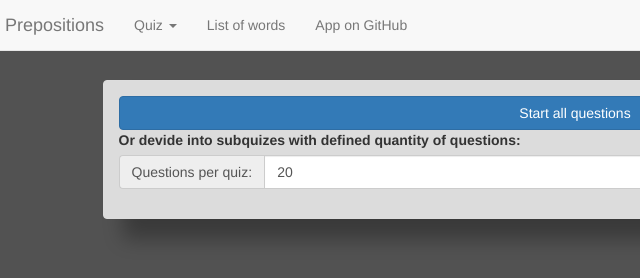
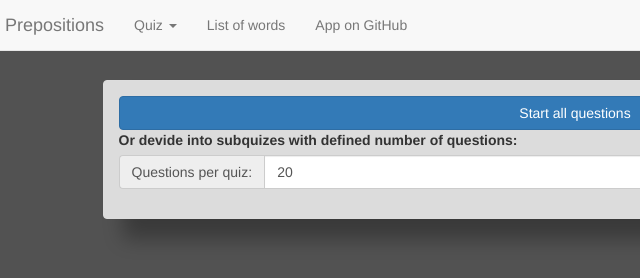
Before and after one commit to aigt/PrepositionQuizS, a plain HTML site: page start_me.html in a window 1280 px wide. Shown: the full height of the page, 65-705 px from the left. Drawn offline with Linux system fonts and the light colour scheme.

Commit message:
paraphrasin quantity/number in form label

```diff
--- a/start_me.html
+++ b/start_me.html
@@ -187,7 +187,7 @@
 
                 <button class="btn btn-primary btn-block" ng-click="startQuiz()">Start all questions</button>
 
-                <label for="quiz-quantity-input">Or devide into subquizes with defined quantity of questions:</label>
+                <label for="quiz-quantity-input">Or devide into subquizes with defined number of questions:</label>
                 <div class="input-group">
                   <span class="input-group-addon" id="quiz-quantity-addon1">Questions per quiz:</span>
                   <input type="number" class="form-control" id="quiz-quantity-input" aria-describedby="quiz-quantity-addon1" ng-model="questionsPerQuiz">
```
Also changed, not shown: start_me_singlefile.html (+1 -1 lines).
